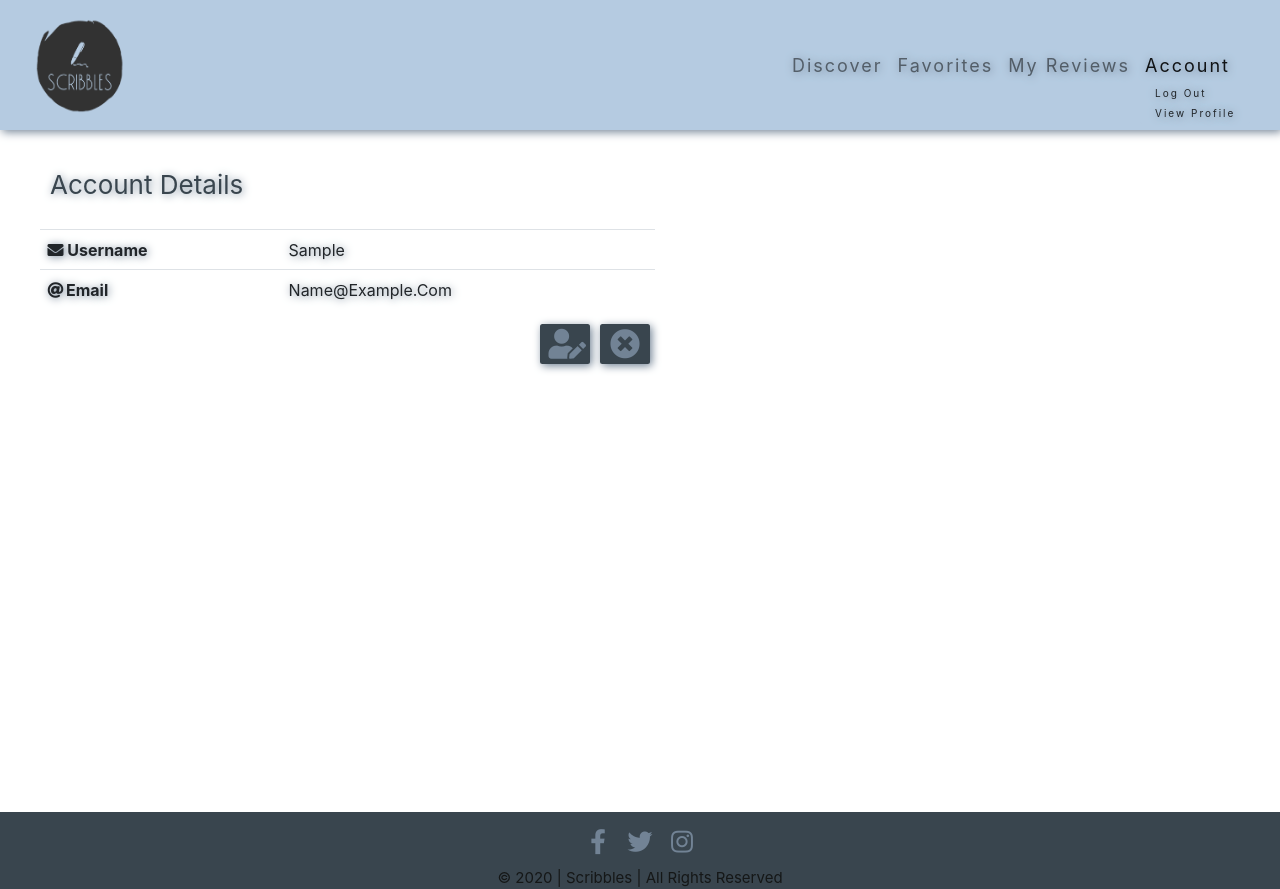
After one commit to Code-Institute-Submissions/neringabickmore-scribbles, a Flask app: page /profile in a window 1280 px wide, after a click on "Account". The commit adds this page. Run offline with Flask 2, Linux system fonts and the light colour scheme; the visitor is signed in with stand-in values (Sample User, id 1); a database or web service that is not in the repository returns one stand-in record (values such as "Sample title"); some libraries are stand-ins or nearby versions.

Commit message:
Chnaged profile & edit/profile app.routes

```diff
--- a/run.py
+++ b/run.py
@@ -192,16 +192,16 @@ def logout():
     return redirect(url_for("login"))
 
 
-@app.route("/account", methods=["GET", "POST"])
-def account():
+@app.route("/profile", methods=["GET", "POST"])
+def profile():
     if session["user"]:
         # grab the session user's credentials from database
         user_profile = mongo.db.users.find_one({"username": session["user"]})
-        return render_template("pages/account.html", user=user_profile)
+        return render_template("pages/profile.html", user=user_profile)
     return redirect(url_for("login"))
 
 
-@app.route("/edit_profile/<user_profile_id>", methods=["GET", "POST"])
+@app.route("/edit/profile/<user_profile_id>", methods=["GET", "POST"])
 def edit_profile(user_profile_id):
     if request.method == "POST":
         submit = {"$set": {
@@ -217,7 +217,7 @@ def edit_profile(user_profile_id):
         return redirect(url_for("account"))
 
     user_profile = mongo.db.users.find_one({"_id": ObjectId(user_profile_id)})
-    return render_template("components/forms/edit_profile.html", user=user_profile)
+    return render_template("pages/profile.html", main_content="edit_profile", user=user_profile)
 
 
 if __name__ == "__main__":
--- a/templates/components/header/header.html
+++ b/templates/components/header/header.html
@@ -25,16 +25,16 @@
                     account
                 </a>
                 <div class="dropdown-menu" aria-labelledby="navbarDropdown" id=nav-dropdown-menu>
-                    <a class="dropdown-item" href="{{ url_for('logout') }}">log out</a>
-                    <a class="dropdown-item" href="{{ url_for('account') }}">view profile</a>
+                    <a class="dropdown-item" href="/logout">log out</a>
+                    <a class="dropdown-item" href="/profile">view profile</a>
                 </div>
             </li>
             {% else %}
             <li class="nav-item mr-2">
-                <a href="{{ url_for('about') }}" class="nav-link">about</a>
+                <a href="/about" class="nav-link">about</a>
             </li>
             <li class="nav-item mr-2">
-                <a href="{{ url_for('login') }}" class="nav-link">login</a>
+                <a href="/login" class="nav-link">login</a>
             </li>
             {% endif %}
         </ul>
--- /dev/null
+++ b/templates/pages/profile.html
@@ -0,0 +1,38 @@
+{% extends "layout/base.html" %}
+{% block content %}
+{% if main_content == "edit_profile" %}
+<div class="container-fluid">
+{% include "components/forms/edit-profile.html" %}
+</div>
+
+{% else %}
+<!-- Title -->
+<div class="container-fluid">
+    <div class="col-12 account">
+        <h1>account details</h1>
+    </div>
+
+    <div class="col-12 col-sm-6 account p-2">
+        <!-- Details -->
+        <table class="table">
+            <tbody>
+                <tr>
+                    <th scope="row"><i class="fas fa-envelope" aria-hidden="true"></i> username</th>
+                    <td> {{ user.username }} </td>
+                </tr>
+                <tr>
+                    <th scope="row"><i class="fas fa-at pr-1" aria-hidden="true"></i>email</th>
+                    <td> {{ user.email }} </td>
+                </tr>
+            </tbody>
+        </table>
+
+        <!-- Action Buttons -->
+        <a class="btn" href="/discover" title="cancel"><i class="fas fa-times-circle icon-btn"
+                aria-hidden="true"></i></a>
+        <a class="btn" href="{{ url_for('edit_profile', user_profile_id=user._id) }}" title="edit account"><i
+                class="fas fa-user-edit icon-btn" aria-hidden="true"></i></a>
+    </div>
+</div>
+{% endif %}
+{% endblock %}
```
Also changed, not shown: templates/components/forms/edit-profile.html (renamed from templates/components/forms/edit_profile.html, +4 -9 lines), templates/pages/account.html (deleted, +0 -33 lines).
